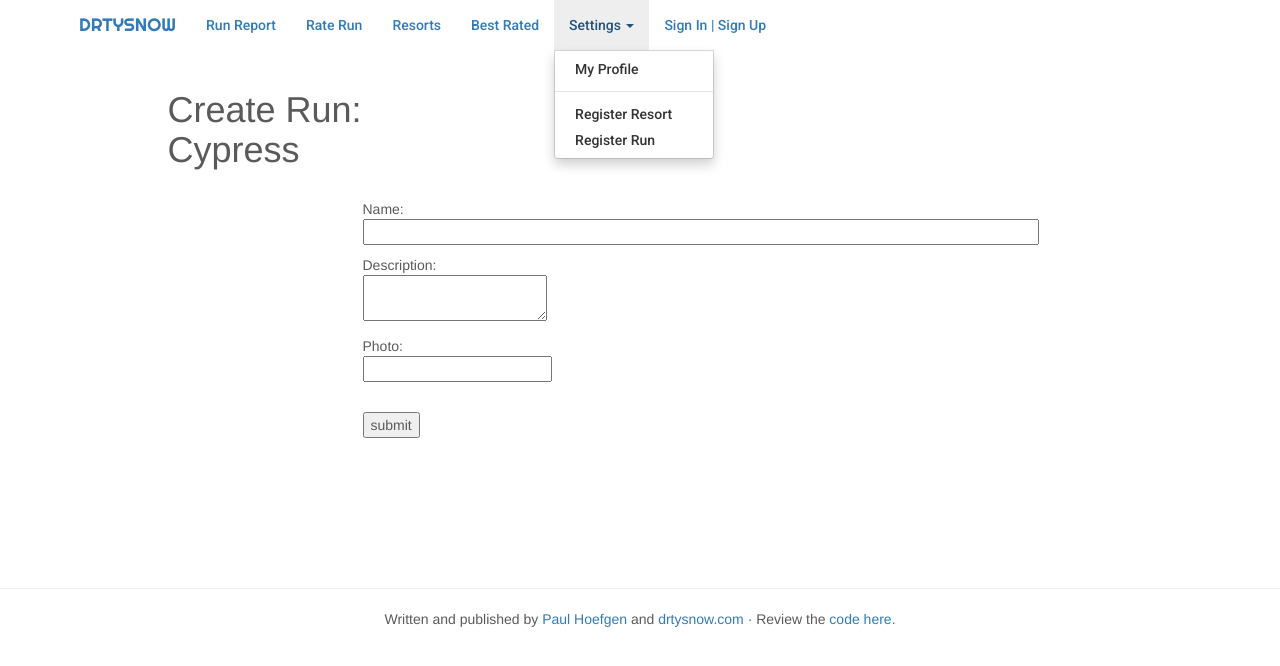
After one commit to phoefgen/udacity-catalog, a Flask app: a page that uses drtysnow/templates/create/new_run.html in a window 1280 px wide, after a click on "Settings". The commit adds this page. Shown: the top 666 px of the page. Run offline with Flask 2, Linux system fonts and the light colour scheme; data comes from the database, SQL or seed files in the repository; both versions use the stored data as it was after the commit; some libraries are stand-ins or nearby versions.

Commit message:
bunch of changes, too many

```diff
--- a/drtysnow/db/dbconn.py
+++ b/drtysnow/db/dbconn.py
@@ -39,12 +39,11 @@ def create_resort(db_session, name, location, summary):
     db_session.commit()
     return
 
-def create_runs(db_session, run_name, resort_id, run_description):
+def create_run(db_session, run_name, resort_id, run_description):
     new_run = Runs(run_name = run_name,
                  resort_id = resort_id,
                  run_description = run_description)
-
-    db_session.add(new_user)
+    db_session.add(new_run)
     db_session.commit()
     return
 
--- a/drtysnow/forms/forms.py
+++ b/drtysnow/forms/forms.py
@@ -18,3 +18,9 @@ class CreateResort(Form):
     location = StringField('location', validators=[DataRequired()])
     image = FileField('image')
     summary = TextAreaField('summary', validators=[DataRequired()])
+
+class CreateRun(Form):
+    name = StringField('name', validators=[DataRequired()])
+    summary = TextAreaField('summary', validators=[DataRequired()])
+    # TODO: image = FileField('image')
+    image = StringField('name')
--- a/drtysnow/static/css/custom.css
+++ b/drtysnow/static/css/custom.css
@@ -48,3 +48,9 @@ body {
 .navbar-nav{
   font-family: 'Roboto', sans-serif;
 }
+
+/* Styling for Messages */
+
+.messages{
+  padding: 5em;
+}
--- a/drtysnow/static/css/show_resort.css
+++ b/drtysnow/static/css/show_resort.css
@@ -27,3 +27,7 @@
 .resortname{
   text-align: center;
 }
+
+.summary{
+  text-align: center;
+}
--- a/drtysnow/templates/all_pages/master_layout.html
+++ b/drtysnow/templates/all_pages/master_layout.html
@@ -12,8 +12,15 @@
     <div class="site-wrapper">
       <div class="site-wrapper-inner">
             {% block navbar %}  {% endblock %}
+            <div class="messages">
+            {% for message in get_flashed_messages() %}
+              <div class="alert alert-info">
+                {{ message }}
+              </div>
+            {% endfor %}
             {% block content %} {% endblock %}
             {% block footer %}  {% endblock %}
+        </div>
       </div>
     </div>
     {% block scripts %} {% endblock%}
--- a/drtysnow/templates/all_pages/navbar.html
+++ b/drtysnow/templates/all_pages/navbar.html
@@ -19,7 +19,7 @@
                 <ul class="nav navbar-nav">
                   <li><a href="#contact">Run Report</a></li>
                   <li><a href="#contact">Rate Run</a></li>
-                  <li><a href="#about">Resort Overview</a></li>
+                  <li><a href="/resorts">Resorts</a></li>
                   <li><a href="">Best Rated</a></li>
 
                   <li class="dropdown">
@@ -28,10 +28,10 @@
                              aria-expanded="false">Settings <span class="caret">
                                                                    </span></a>
                     <ul class="dropdown-menu">
-                      <li><a href="#">View and Edit Profile</a></li>
+                      <li><a href="#">My Profile</a></li>
                       <li class="divider"></li>
-                      <li><a href="#">View and Edit Resorts</a></li>
-                      <li><a href="#">View and Edit Runs</a></li>
+                      <li><a href="/register_resort">Register Resort</a></li>
+                      <li><a href="#">Register Run</a></li>
                     </ul>
                     <li><a href="">Sign In | Sign Up</a></li>
                   </li>
--- /dev/null
+++ b/drtysnow/templates/create/new_run.html
@@ -0,0 +1,48 @@
+<!-- This page displays profile details for a specified resort #-->
+{% extends "/all_pages/master_layout.html" %}
+
+{% block header %}
+  {% include "all_pages/header.html"%}
+  <!--Override settings imported from header with specific CSS files. -->
+ <link rel="stylesheet"
+                href="{{ url_for('static', filename='css/new_run.css') }}">
+{% endblock %}
+{% block title %}Create Run for {resort_name}:{% endblock %}
+
+{% block navbar %}
+  {% include "all_pages/navbar.html"%}
+{% endblock %}
+
+{% block content %}
+  <div class="row padded">
+    <div class="col-md-1">
+    </div>
+    <div class= "col-md-3">
+      <h1>Create Run: {{resort_name}}</h1>
+      <br>
+    </div>
+  </div>
+  <div class ="row">
+    <div class="col-md-3">
+    </div>
+      <div class= "col-md-9">
+        <form action="http://127.0.0.1:5000/resort/{{ resort_name }}/new_run"
+                                                                method="post">
+                                    {{ form.hidden_tag()}}
+            <p>Name:            <br>{{ form.name(size=80)}}</p>
+            <p>Description:     <br>{{ form.summary(size=500)}}</p>
+            <p>Photo:           <br>{{ form.image}}</p>
+            <br>
+            <input type="submit" value="submit">
+        </form>
+      </div>
+    </div>
+  </div>
+{% endblock content %}
+{%block footer %}
+<div class ="bumper"></div>
+  {% include "all_pages/footer.html"%}
+{% endblock%}
+{% block scripts %}
+  {% include "all_pages/scripts.html"%}
+{% endblock %}
--- a/drtysnow/views.py
+++ b/drtysnow/views.py
@@ -4,11 +4,11 @@ from flask import render_template, flash, redirect, url_for, request
 from sqlalchemy import create_engine
 from sqlalchemy.orm import sessionmaker
 
-from db.dbconn import connect, create_user, create_resort, create_runs
+from db.dbconn import connect, create_user, create_resort, create_run
 from db.dbconn import create_reviews, update, delete
 from db.dbsetup import Base, Resorts, Users, Runs, Reviews
 
-from .forms.forms import RunReview, CreateResort
+from .forms.forms import RunReview, CreateResort, CreateRun
 ################################################################################
 # Landing pages.
 ################################################################################
@@ -17,8 +17,8 @@ from .forms.forms import RunReview, CreateResort
 @drtysnow.route('/index')
 def index():
     '''
-    First page that users hit, after logging into the system. Restricted to users
-    and admins only.
+    First page that users hit, after logging into the system. Restricted to
+    users and admins only.
     '''
     return render_template('pre_login/cover.html')
 
@@ -59,27 +59,50 @@ def register_resort():
     form = CreateResort()
 
     # Check to see if form data is valid. If not, render template
-    # if so, write the form data to the database, and redirect to the profile
-    # page of the newly created resort.
+    # if so, write the form data to the database, and prompt to enter
+    # another resort.
 
     if form.validate_on_submit():
         name = str(form.name.data)
         location = str(form.location.data)
         summary = str(form.summary.data)
-
         c = connect()
-        n = create_resort(c, name, location, summary)
-        return redirect('/resort/1')
+        create_resort(c, name, location, summary)
+        flash('Successfully added {0}!'.format(name))
+        return redirect('/register_resort')
 
     return render_template('create/new_resort.html',form=form)
 
-@drtysnow.route('/resorts/<string:resort_name>/new_run')
+@drtysnow.route('/resort/<string:resort_name>/new_run',
+                                                        methods=['GET', 'POST'])
 def new_run(resort_name):
     '''
     Return a form, to allow an administrator to enter a new ski run to an
     existing resort, and then process the results of the form.
     '''
-    return "Adding runs to {} is not implemented yet.".format(resort_name)
+    # Translate the URL to a resort primary key:
+    resort_key = (connect().query(Resorts)
+                  .filter_by(resort_name = resort_name).first()).id
+
+    form = CreateRun()
+
+    # Check to see if form data is valid. If not, render template
+    # if so, write the form data to the database, and prompt to enter a new
+    # run on the same resort.
+
+    if form.validate_on_submit():
+        run_name = str(form.name.data)
+        summary = str(form.summary.data)
+        image = str(form.image.data)
+
+        c = connect()
+        create_run(c, run_name, resort_key, summary)
+        flash('Successfully added {0} to {1}'.format(run_name, resort_name))
+        return redirect('/resort/{0}'.format(resort_name))
+
+    return render_template('create/new_run.html',
+                            resort_name=resort_name,
+                            form=form)
 
 @drtysnow.route('/resorts/reviews/<string:resort_name>/<string:run_name>')
 def run_rating(resort_name, run_name):
@@ -133,13 +156,16 @@ def show_user(user_id):
                                favourite_resort = resort_details['resort_name'],
                                reviews = review_list)
 
-@drtysnow.route('/resort/<int:resort_id>')
-def show_resort(resort_id):
+@drtysnow.route('/resort/<string:resort_name>')
+def show_resort(resort_name):
     '''
     Generates a profile page for the given resort, with a summary of all Runs
     '''
+    # Translate the URL to a resort primary key:
+    resort_id = (connect().query(Resorts)
+                              .filter_by(resort_name = resort_name).first()).id
 
-    # Get details abou the specified resort:
+    # Get details about the specified resort:
     resort_details = connect().query(Resorts).get(resort_id).__dict__
 
     # Get details about runs on the specified resort:
@@ -147,10 +173,12 @@ def show_resort(resort_id):
 
     return render_template('profile/show_resort.html',
                             resort_name = resort_details["resort_name"],
+                            resort_summary = resort_details["resort_summary"],
+                            resort_location =resort_details["resort_location"],
                             runs = run_details)
 
-@drtysnow.route('/run/<int:run_id>')
-def show_run(run_id):
+@drtysnow.route('/resort/<string:resort_name>/run/<int:run_id>')
+def show_run(run_id, resort_name):
     '''
     Present all details for a specified run.
     '''
@@ -171,6 +199,25 @@ def show_run(run_id):
                           run_name = connect().query(Runs).get(run_id).run_name,
                           run_summary = run_summary)
 
+@drtysnow.route('/resorts')
+def show_all_resorts():
+    '''
+    Display all registered resorts.
+    '''
+    resorts = connect().query(Resorts).all()
+    resort_brief = []
+
+    for resort in resorts:
+        r = {}
+        r["resort_name"] = resort.resort_name
+        r["resort_summary"] = resort.resort_summary
+        r["image"] = resort.resort_image
+        r["resort_location"] = resort.resort_location
+        resort_brief.append(r)
+
+    return render_template('profile/show_all_resorts.html',
+                          all_resorts = resort_brief)
+
 ################################################################################
 # Utility Views.
 ################################################################################
```
Also changed, not shown: drtysnow/db/dbsetup.py (+4 -3 lines), drtysnow/static/css/show_all_resorts.css (added, +11 -0 lines), drtysnow/templates/create/test.html (deleted, +0 -9 lines), drtysnow/templates/profile/show_all_resorts.html (added, +57 -0 lines), drtysnow/templates/profile/show_resort.html (+14 -1 lines), drtysnow/data/drtysnow.db, drtysnow/static/css/new_run.css (added).
